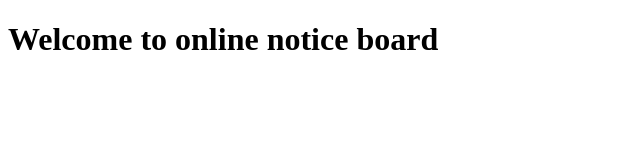
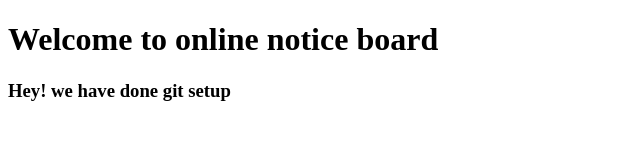
Before and after one commit to jay0308/Online-Notice-Panel, a plain HTML site: page client/index.html in a window 1280 px wide. Shown: the whole page, without its empty margins (0-640 px from the left). Drawn offline with Linux system fonts and the light colour scheme.

Commit message:
Changes to be committed in index.html file:

```diff
--- a/client/index.html
+++ b/client/index.html
@@ -5,5 +5,6 @@
 </head>
 <body>
 	<h1>Welcome to online notice board</h1>
+	<h3>Hey! we have done git setup</h3>
 </body>
 </html>
```
